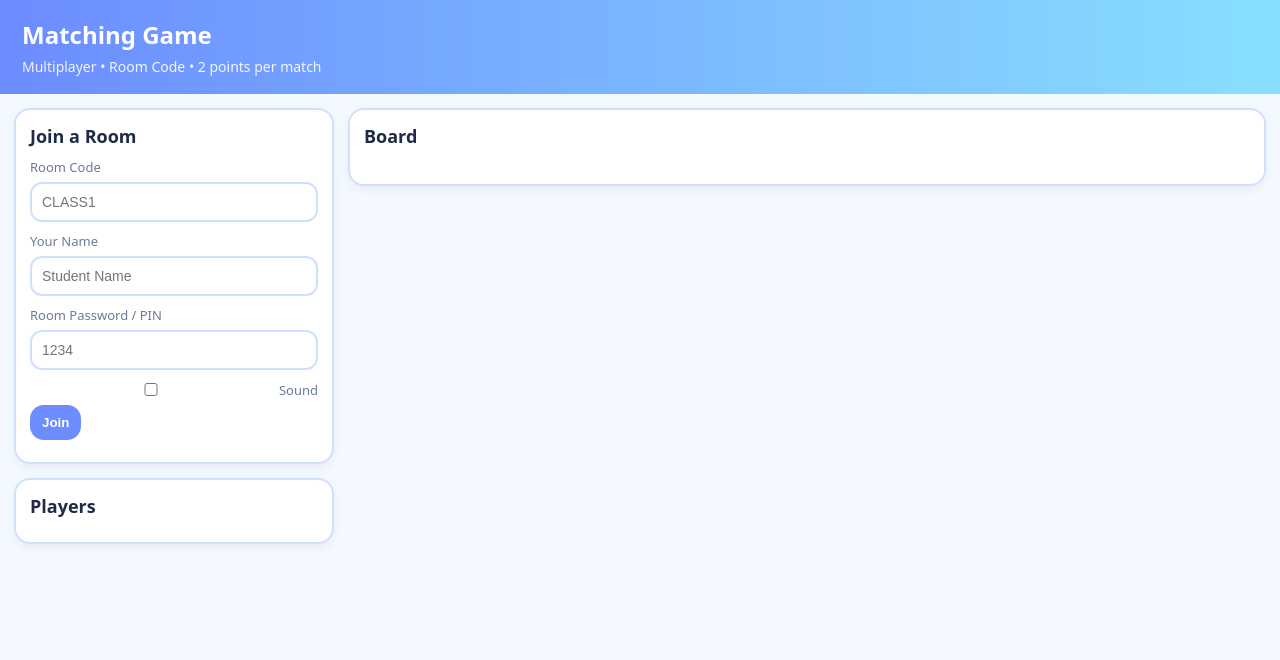
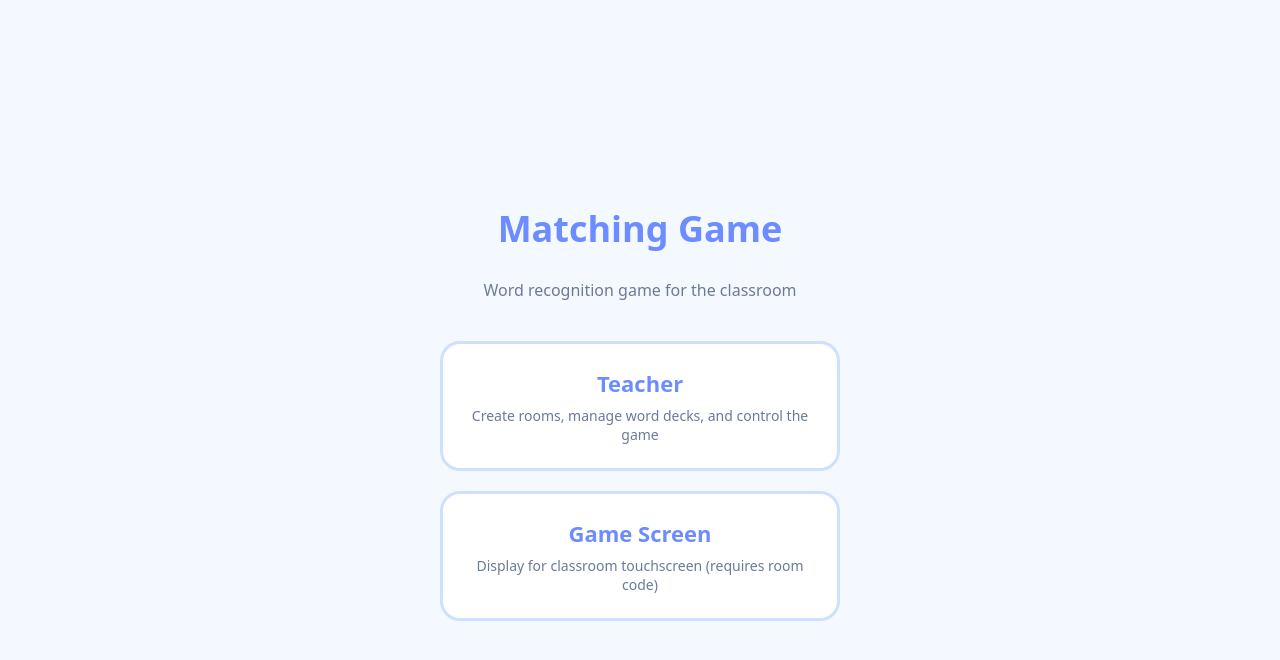
Before and after one commit to reetsbythesea/matching_game, a website: page public/index.html in a window 1280 px wide. Drawn offline with nearby package versions, Linux system fonts and the light colour scheme; no server answers.

Commit message:
feat: update landing page with teacher/game links

```diff
--- a/public/index.html
+++ b/public/index.html
@@ -1,98 +1,83 @@
-<!doctype html>
-<html>
-  <head>
-    <meta charset="utf-8" />
-    <meta name="viewport" content="width=device-width,initial-scale=1" />
-    <title>Matching Game</title>
-    <link rel="stylesheet" href="style.css" />
-  </head>
-  <body>
-    <header>
-      <h1>Matching Game</h1>
-      <div class="sub">Multiplayer • Room Code • 2 points per match</div>
-    </header>
+<!DOCTYPE html>
+<html lang="en">
+<head>
+  <meta charset="utf-8" />
+  <meta name="viewport" content="width=device-width, initial-scale=1" />
+  <title>Matching Game</title>
+  <link rel="stylesheet" href="shared.css" />
+  <style>
+    body {
+      display: flex;
+      flex-direction: column;
+      align-items: center;
+      justify-content: center;
+      min-height: 100vh;
+      text-align: center;
+      padding: 20px;
+    }
 
-    <main>
-      <section class="panel">
-        <h2>Join a Room</h2>
+    h1 {
+      font-size: 36px;
+      margin-bottom: 10px;
+      color: var(--accent);
+    }
 
-        <div class="row">
-          <label>Room Code</label>
-          <input id="roomId" placeholder="CLASS1" />
-        </div>
+    .subtitle {
+      color: var(--muted);
+      margin-bottom: 40px;
+    }
 
-        <div class="row">
-          <label>Your Name</label>
-          <input id="name" placeholder="Student Name" />
-        </div>
+    .options {
+      display: flex;
+      flex-direction: column;
+      gap: 20px;
+      width: 100%;
+      max-width: 400px;
+    }
 
-        <div class="row">
-          <label>Room Password / PIN</label>
-          <input id="pin" placeholder="1234" />
-        </div>
+    .option {
+      padding: 24px;
+      background: white;
+      border: 3px solid var(--border);
+      border-radius: 20px;
+      text-decoration: none;
+      color: var(--text);
+      transition: all 0.2s ease;
+    }
 
-        <div class="row inline">
-          <label class="inlineLabel">
-            <input type="checkbox" id="soundToggle" />
-            Sound
-          </label>
-        </div>
+    .option:hover {
+      border-color: var(--accent);
+      transform: translateY(-4px);
+      box-shadow: 0 8px 20px rgba(0,0,0,0.1);
+    }
 
-        <button id="joinBtn">Join</button>
-        <div id="status" class="status"></div>
-      </section>
+    .option h2 {
+      margin: 0 0 8px 0;
+      font-size: 22px;
+      color: var(--accent);
+    }
 
-      <section class="panel" id="teacherPanel" style="display:none;">
-        <h2>Teacher Controls</h2>
+    .option p {
+      margin: 0;
+      color: var(--muted);
+      font-size: 14px;
+    }
+  </style>
+</head>
+<body>
+  <h1>Matching Game</h1>
+  <p class="subtitle">Word recognition game for the classroom</p>
 
-        <div class="row">
-          <label>Set / Change Room PIN (optional)</label>
-          <div class="inlineRow">
-            <input id="teacherPin" placeholder="PIN" />
-            <button id="setPinBtn">Set PIN</button>
-          </div>
-        </div>
+  <div class="options">
+    <a href="/teacher.html" class="option">
+      <h2>Teacher</h2>
+      <p>Create rooms, manage word decks, and control the game</p>
+    </a>
 
-        <div class="row">
-          <label>Turn Timer (seconds)</label>
-          <div class="inlineRow">
-            <input id="timerSeconds" type="number" min="5" max="120" value="20" />
-            <button id="setTimerBtn">Set Timer</button>
-          </div>
-        </div>
-
-        <p class="help">
-          Enter pairs one per line as <b>front,match</b> (example: <b>7×8,56</b>). Students never see this list.
-        </p>
-
-        <textarea id="pairs" rows="7">7×8,56
-9×6,54
-12÷3,4</textarea>
-
-        <div class="inlineRow">
-          <button id="startBtn">Start Game</button>
-          <button id="newRoundBtn">New Round</button>
-        </div>
-      </section>
-
-      <section class="panel boardPanel">
-        <div class="boardHeader">
-          <h2>Board</h2>
-          <div class="turnWrap">
-            <div id="turnInfo" class="turn"></div>
-            <div id="timer" class="timer"></div>
-          </div>
-        </div>
-        <div id="board" class="board"></div>
-      </section>
-
-      <section class="panel">
-        <h2>Players</h2>
-        <div id="players" class="players"></div>
-      </section>
-    </main>
-
-    <script src="/socket.io/socket.io.js"></script>
-    <script src="app.js"></script>
-  </body>
+    <a href="/game.html" class="option">
+      <h2>Game Screen</h2>
+      <p>Display for classroom touchscreen (requires room code)</p>
+    </a>
+  </div>
+</body>
 </html>
```
